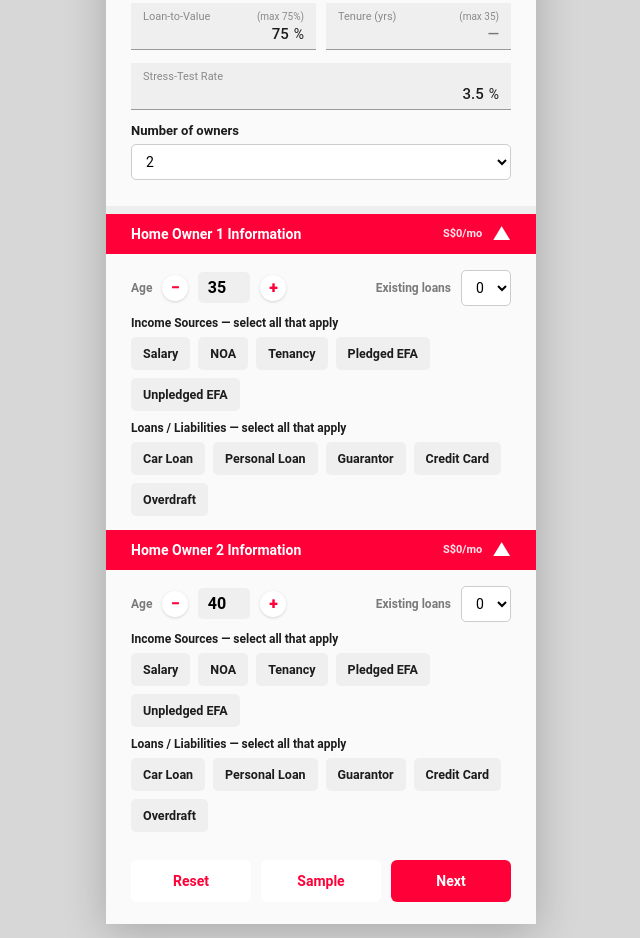
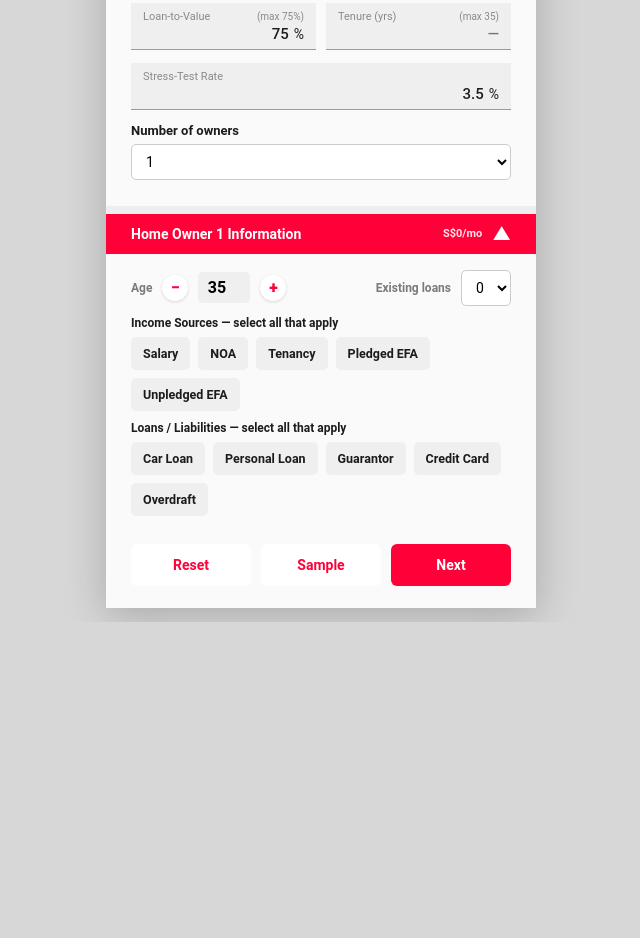
Before and after one commit to surf0912/iwaa-demo, a plain HTML site: page tdsr-demo.html in a window 1280 px wide. Shown: the part 580-1518 px from the top of the page, without its empty margins (319-959 px from the left). After the commit the page ends 1202 px from the top, so only its background shows below. Drawn offline with Linux system fonts and the light colour scheme.

Commit message:
Default Number of owners to 1

```diff
--- a/tdsr-demo.html
+++ b/tdsr-demo.html
@@ -138,7 +138,7 @@ Summary</span></div>
         </div>
         <div class="field" id="wrap_stress"><div class="fl">Stress-Test Rate</div><div class="fr"><input id="stress" type="text" inputmode="decimal" placeholder="—" oninput="onInput()"><span class="px">%</span></div></div>
         <div class="sec-h" style="margin:6px 0 6px;">Number of owners</div>
-        <select class="cnt" id="numOwners" onchange="setNumOwners(this.value)"><option value="1">1</option><option value="2" selected>2</option><option value="3">3</option></select>
+        <select class="cnt" id="numOwners" onchange="setNumOwners(this.value)"><option value="1" selected>1</option><option value="2">2</option><option value="3">3</option></select>
       </div>
       <div class="divider"></div>
       <div id="owners"></div>
@@ -205,7 +205,7 @@ const INC_SRC=[{k:'salary',l:'Salary'},{k:'noa',l:'NOA'},{k:'tenancy',l:'Tenancy
 const LIAB_SRC=[{k:'car',l:'Car Loan'},{k:'personal',l:'Personal Loan'},{k:'guarantor',l:'Guarantor'},{k:'card',l:'Credit Card'},{k:'overdraft',l:'Overdraft'}];
 function newOwner(age){return{age,inc:{salary:false,noa:false,tenancy:false,pledged:false,unpledged:false},basic:'',variable:'',varMode:'m',noa:'',tenancy:'',pledgeFund:'',showFund:'',
   liab:{car:false,personal:false,guarantor:false,card:false,overdraft:false},car:'',personal:'',guarantor:'',cardCount:0,cardVals:[],odCount:0,odVals:[],existingLoans:0};}
-let owners=[newOwner(35),newOwner(40)];
+let owners=[newOwner(35)];
 let tx='purchase',pt='private',price='',tenure='',stress='',ltvIntended='',pledgeX='',showX='',step=1,efaMode='ps',incBy='';
 
 const isResidential=t=>(t==='private'||t==='hdb'||t==='ec');
@@ -422,7 +422,7 @@ function fillSample(){
   document.getElementById('pledgeX').value='';document.getElementById('showX').value='';
   applyLtvCap();recalc();goStep(1);
 }
-function resetAll(){owners=[newOwner(35),newOwner(40)];tx='purchase';pt='private';price='';tenure='';stress=defaultStress('private');ltvIntended=defaultLtv('private');pledgeX='';showX='';incBy='';
+function resetAll(){owners=[newOwner(35)];tx='purchase';pt='private';price='';tenure='';stress=defaultStress('private');ltvIntended=defaultLtv('private');pledgeX='';showX='';incBy='';
   syncTop();renderOwners();document.getElementById('price').value='';document.getElementById('tenure').value='';document.getElementById('stress').value=stress;['pledgeX','showX','incBy'].forEach(id=>{const e=document.getElementById(id);if(e)e.value='';});applyLtvCap();recalc();goStep(1);}
 function syncTop(){[...document.querySelectorAll('#txseg button')].forEach(x=>x.classList.toggle('sel',x.dataset.tx===tx));[...document.querySelectorAll('#ptype button')].forEach(x=>x.classList.toggle('sel',x.dataset.pt===pt));document.querySelector('#txseg [data-tx="cashout"]').disabled=(pt==='hdb');}
 
```
